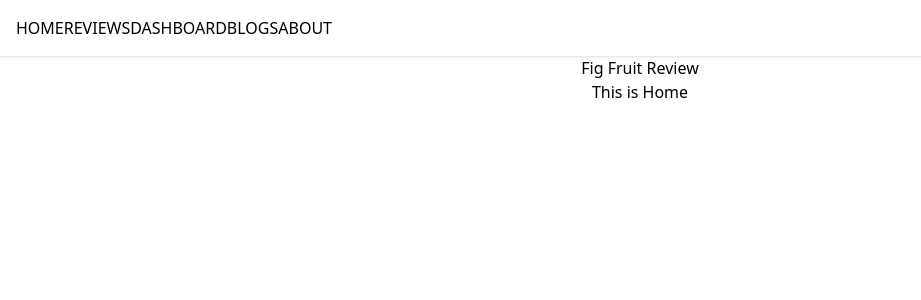
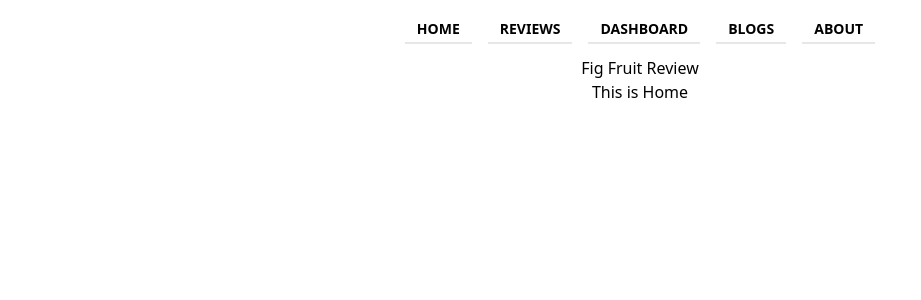
Before and after one commit to SEC-MASUM/tin-agro-farm, a React (Create React App) app: page / in a window 1280 px wide. Shown: the top 300 px of the page, without its empty margins (0-921 px from the left). Built offline with nearby package versions, Linux system fonts and the light colour scheme.

Commit message:
added CustomeLink

```diff
--- /dev/null
+++ b/src/components/CustomLink/CustomLink.js
@@ -0,0 +1,19 @@
+import React from "react";
+import { Link, useMatch, useResolvedPath } from "react-router-dom";
+
+const CustomLink = ({ children, to, ...props }) => {
+  let resolved = useResolvedPath(to);
+  let match = useMatch({ path: resolved.pathname, end: true });
+  return (
+    <Link
+      className="uppercase text-sm font-semibold mx-1 hover:text-fuchsia-500 focus:text-purple-600 transform duration-200 px-3 py-1 border-b-2 mx-2 hover:border-fuchsia-500 focus:border-purple-600"
+      // style={{ color: match ? "rgb(147 51 234)" : "rgb(31 41 55)" }}
+      to={to}
+      {...props}
+    >
+      {children}
+    </Link>
+  );
+};
+
+export default CustomLink;
--- a/src/components/Header/Header.js
+++ b/src/components/Header/Header.js
@@ -1,32 +1,16 @@
 import React from "react";
-import { Link } from "react-router-dom";
+import CustomLink from "../CustomLink/CustomLink";
 
 const Header = () => {
   return (
     <div>
-      <nav className="bg-gray-100 font-sans w-full m-0">
-        <div className="bg-white shadow">
-          <div className="container max-w-7xl mx-auto px-4">
-            <div className="flex items-center justify-between py-4">
-              <div className="sm:flex sm:items-center ">
-                <Link className="uppercase" to="/">
-                  Home
-                </Link>
-                <Link className="uppercase" to="/reviews">
-                  Reviews
-                </Link>
-                <Link className="uppercase" to="/dashboard">
-                  Dashboard
-                </Link>
-                <Link className="uppercase" to="/blogs">
-                  Blogs
-                </Link>
-                <Link className="uppercase" to="/about">
-                  About
-                </Link>
-              </div>
-            </div>
-          </div>
+      <nav className="font-sans w-full m-0">
+        <div className="container max-w-7xl mx-auto px-4 py-4">
+          <CustomLink to="/">Home</CustomLink>
+          <CustomLink to="/reviews">Reviews</CustomLink>
+          <CustomLink to="/dashboard">Dashboard</CustomLink>
+          <CustomLink to="/blogs">Blogs</CustomLink>
+          <CustomLink to="/about">About</CustomLink>
         </div>
       </nav>
     </div>
```
